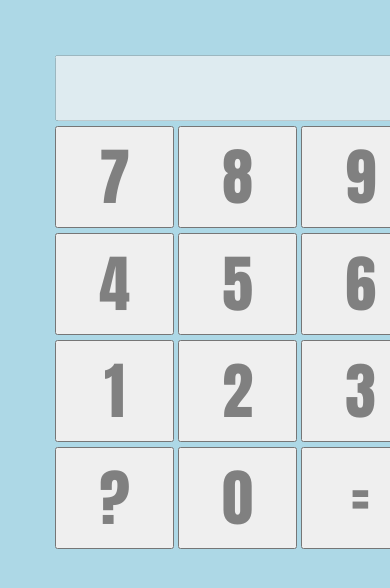
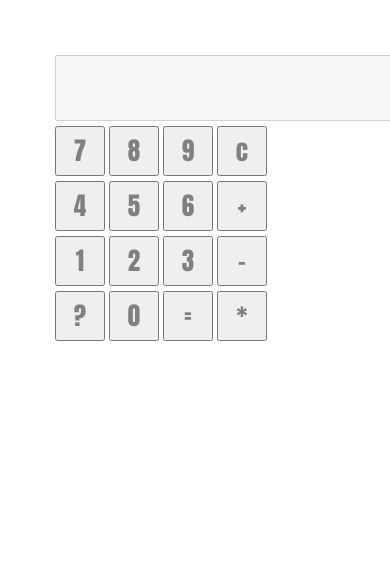
Before and after one commit to jleonardo8091/calculator, a plain HTML site: page index.html in a window 390 px wide. Shown: the top 588 px of the page. Drawn offline with Linux system fonts and the light colour scheme.

Commit message:
Update style.css

```diff
--- a/style.css
+++ b/style.css
@@ -18,11 +18,7 @@ input[type="text"]{
 
 }
 
-@media only screen and (max-width: 600px) {
-    body {
-      background-color: lightblue;
-    }
-  }
+
 
 
 input[type="button"] {
@@ -31,11 +27,18 @@ input[type="button"] {
     font-size: 62px;
     color: gray;
     font-family: 'Anton', sans-serif;
-    font-
-
 
 
   }
+
+  @media only screen and (max-width: 600px) {
+    input[type="button"] {
+        width: 50px;
+        height:50px;
+        font-size: 25px;
+    }
+  }
+
 
   .display{
       margin: 5px;
```
